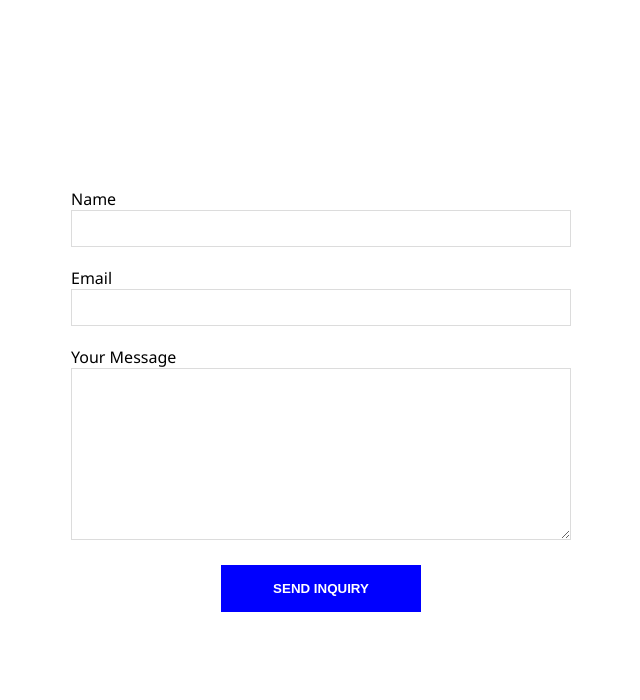
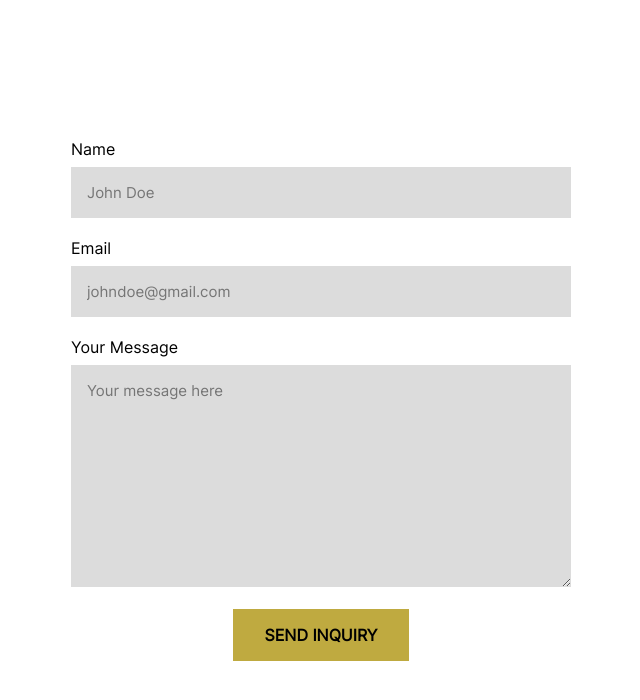
Before and after one commit to zenyhoj/netlify-form, a plain HTML site: page index.html in a window 1280 px wide. Shown: the whole page, without its empty margins (319-959 px from the left). Drawn offline with Linux system fonts and the light colour scheme.

Commit message:
added fonts for self hosting

```diff
--- a/index.html
+++ b/index.html
@@ -26,24 +26,42 @@
       <div class="form__wrapper">
         <div class="form-item">
           <label for="name">Name</label>
-          <input type="text" name="name" id="name" name="name" required />
+          <input
+            class="form-item__text"
+            type="text"
+            name="name"
+            id="name"
+            name="name"
+            required
+            placeholder="John Doe"
+          />
         </div>
         <div class="form-item">
           <label for="email">Email</label>
-          <input type="text" name="email" id="email" name="email" required />
+          <input
+            class="form-item__text"
+            type="text"
+            name="email"
+            id="email"
+            name="email"
+            required
+            placeholder="johndoe@gmail.com"
+          />
         </div>
         <div class="form-item">
           <label for="message">Your Message</label>
           <textarea
+            class="form-item__text"
             name="message"
             id="message"
             cols="30"
             rows="10"
             required
+            placeholder="Your message here"
           ></textarea>
         </div>
 
-        <button type="submit">Send Inquiry</button>
+        <button type="submit" class="form-item__btn">Send Inquiry</button>
       </div>
     </form>
   </body>
--- a/styles.css
+++ b/styles.css
@@ -1,12 +1,21 @@
+:root {
+  font-size: 62.5%;
+}
+
+@font-face {
+  font-display: swap; /* Check https://developer.mozilla.org/en-US/docs/Web/CSS/@font-face/font-display for other options. */
+  font-family: "Inter";
+  font-style: normal;
+  font-weight: 400;
+  src: url("/fonts/inter-v13-latin-regular.woff2") format("woff2"); /* Chrome 36+, Opera 23+, Firefox 39+, Safari 12+, iOS 10+ */
+}
+
 * {
   padding: 0;
   margin: 0;
   box-sizing: border-box;
 }
 
-body {
-  font-family: "Segoe UI", Tahoma, Geneva, Verdana, sans-serif;
-}
 .form__wrapper {
   margin: 0 auto;
   width: 500px;
@@ -22,24 +31,41 @@ body {
 input,
 textarea {
   width: 100%;
-  padding: 10px;
-  border: 1px solid gainsboro;
+  padding: 16px;
 }
 
-button {
-  width: 40%;
-  padding: 16px;
-  text-transform: uppercase;
-  font-weight: 700;
-  background-color: blue;
-  border: none;
-  color: #fff;
-  /* border-radius: 5px; */
-  cursor: pointer;
-}
 label {
   display: block;
 }
 .form-item {
   width: 100%;
 }
+
+.form-item label {
+  font-size: 1.6rem;
+  font-family: "Inter";
+  margin-bottom: 8px;
+}
+.form-item__btn {
+  font-size: 1.6rem;
+  font-family: "Inter";
+  background: hsl(50, 50%, 50%);
+  padding: 16px 32px;
+  border: none;
+  text-transform: uppercase;
+  font-weight: bold;
+  cursor: pointer;
+}
+
+.form-item__text {
+  font-size: 1.5rem;
+  font-family: "Inter";
+  background: gainsboro;
+  border: none;
+}
+
+.form-item__text:focus,
+.form-item__btn:focus {
+  outline: 1px solid hsl(50, 50%, 50%);
+  outline-offset: 3px;
+}
```
Also changed, not shown: fonts/inter-v13-latin-regular.woff2 (added).
